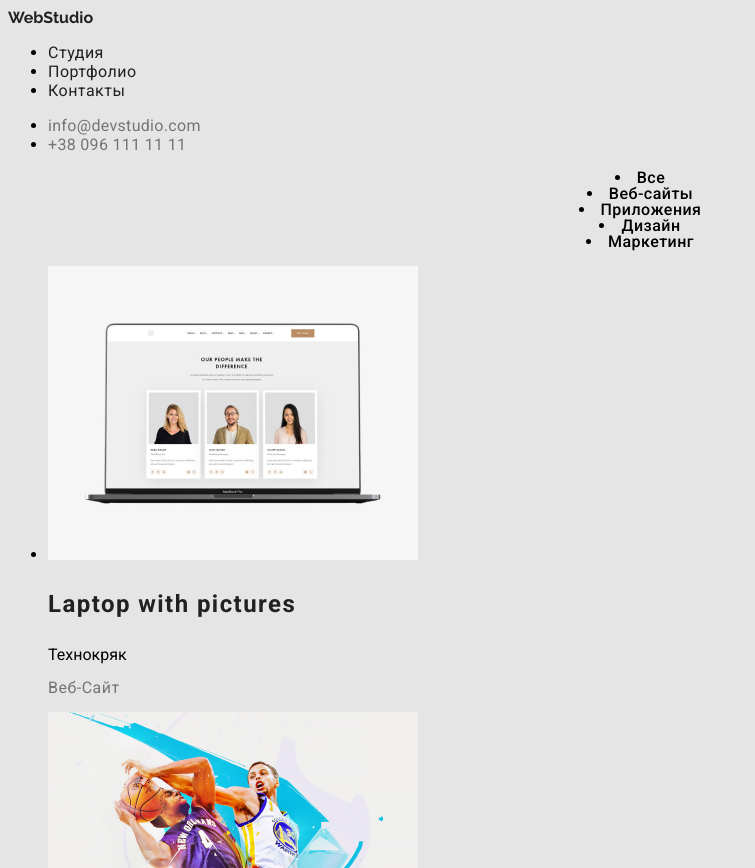
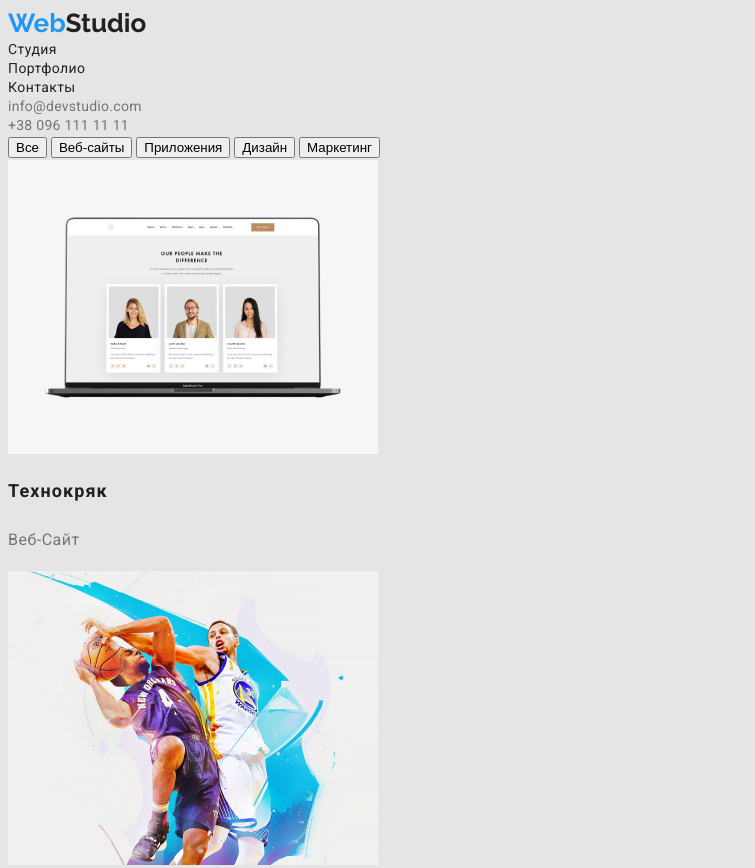
Before and after one commit to VeronikaTan/goit-markup-hw-02, a plain HTML site: page portfolio.html in a window 1280 px wide. Shown: the top 868 px of the page, without its empty margins (0-755 px from the left). Drawn offline with Linux system fonts and the light colour scheme.

Commit message:
fixed logo

```diff
--- a/css/styles.css
+++ b/css/styles.css
@@ -2,24 +2,33 @@ body {
   background-color: #e5e5e5;
   font-family: Roboto, sans-serif;
 }
+
+.list {
+  list-style: none;
+  padding-left: 0;
+  margin: 0;
+}
 /*.....LOGO....*/
 .logo-head {
   font-family: Raleway, sans-serif;
-  font-size: 1.2;
+  font-size: 26px;
+  line-height: 1.2;
   color: #212121;
+  list-style-type: none;
   text-decoration: none;
 }
 
 /*..........HEADER......*/
-.filter {
+.filter li {
   font-family: Roboto, sans-serif;
   font-style: Medium;
-  font-size: 1.6;
-  line-height: 1;
+  font-size: 16px;
+  line-height: 1.6;
   letter-spacing: 0.03em;
   font-weight: 500;
   text-align: center;
-  text-decoration: none;
+  list-style-type: none;
+  display: inline;
 }
 
 button:hover,
@@ -30,22 +39,24 @@ button:active {
 
 .page-navigation {
   font-family: Roboto, sans-serif;
-  font-size: 1.6;
+  font-size: 14px;
   line-height: 1;
   letter-spacing: 0.03em;
   color: #212121;
   text-decoration: none;
 }
 
-.page-navigation {
+.page-navigation li {
   text-decoration: none;
 }
 
-.contacts a {
+.contacts-head {
   color: #757575;
-  font-size: 1.14;
+  font-size: 14px;
   line-height: 1;
   letter-spacing: 0.02em;
+  list-style-type: none;
+  text-decoration: none;
 }
 
 .contacts a {
@@ -63,10 +74,11 @@ button:active {
   color: #212121;
   list-style-type: none;
   font-weight: 700;
-  font-size: 2;
+  font-size: 18px;
   font-style: bold;
-  line-height: 1.71;
+  line-height: 2;
   letter-spacing: 0.06em;
+  list-style-type: none;
 }
 
 img {
@@ -80,8 +92,8 @@ img {
   color: #757575;
   font-family: Roboto, sans-serif;
   font-style: Regular;
-  font-size: 1.5;
-  line-height: 1;
+  font-size: 16px;
+  line-height: 1.9;
   letter-spacing: 0.03em;
 }
 
@@ -96,6 +108,8 @@ ul a:focus {
   font-family: Raleway, sans-serif;
   font-size: 1.2;
   color: #ffffff;
+  font-size: 26px;
+  text-decoration: none;
 }
 
 footer {
@@ -108,12 +122,17 @@ footer {
   letter-spacing: 0.03em;
 }
 
-address > p {
+.place {
   color: #ffffff;
 }
 
-address > a {
+address {
+  font-style: normal;
+}
+
+.contacts-footer {
   color: rgba(255, 255, 255, 0.6);
+  text-decoration: none;
 }
 
 address > p:hover,
@@ -122,3 +141,7 @@ address > p:focus,
 .contacts-footer:hover {
   color: #2196f3;
 }
+
+span {
+  color: #2196f3;
+}
--- a/portfolio.html
+++ b/portfolio.html
@@ -1,137 +1,129 @@
 <!DOCTYPE html>
 <html lang="en">
   <head>
-    <meta charset="UTF-8">
-    <meta http-equiv="X-UA-Compatible" content="IE=edge">
-    <meta name="viewport" content="width=device-width, initial-scale=1.0">
+    <meta charset="UTF-8" />
+    <meta http-equiv="X-UA-Compatible" content="IE=edge" />
+    <meta name="viewport" content="width=device-width, initial-scale=1.0" />
     <title>Potfolio</title>
-    <link rel="preconnect" href="https://fonts.googleapis.com">
-    <link rel="preconnect" href="https://fonts.gstatic.com" crossorigin>
-    <link href="https://fonts.googleapis.com/css2?family=Raleway:wght@700&family=Roboto:wght@400;500;700;900&display=swap"
-        rel="stylesheet">
-        <link rel="stylesheet" href="./css/styles.css">
+    <link rel="preconnect" href="https://fonts.googleapis.com" />
+    <link rel="preconnect" href="https://fonts.gstatic.com" crossorigin />
+    <link
+      href="https://fonts.googleapis.com/css2?family=Raleway:wght@700&family=Roboto:wght@400;500;700;900&display=swap"
+      rel="stylesheet"
+    />
+    <link rel="stylesheet" href="./css/styles.css" />
   </head>
   <body>
     <header>
       <nav>
-            <a href="" class="logo-head">WebStudio</a>
+        <a href="" class="logo-head"><span>Web</span>Studio</a>
 
-
-
-            <ul>
+        <ul class="list">
           <li><a href="./index.html" class="page-navigation">Cтудия</a></li>
-                <li><a href="./portfolio.html" class="page-navigation">Портфолио</a></li>
+          <li>
+            <a href="./portfolio.html" class="page-navigation">Портфолио</a>
+          </li>
           <li><a href="" class="page-navigation">Контакты</a></li>
         </ul>
-
-
       </nav>
 
-            <ul class="contacts">
-            <li><a href="">info@devstudio.com</a></li>
-            <li><a href="">+38 096 111 11 11</a></li>
+      <ul class="list">
+        <li><a href="" class="contacts-head">info@devstudio.com</a></li>
+        <li><a href="" class="contacts-head">+38 096 111 11 11</a></li>
       </ul>
-
     </header>
 
     <main>
       <h1 hidden>Portfolio</h1>
       <!--Filter of the body objects-->
-        <div class="filter">
-            <li>Все</li>
-            <li>Веб-сайты</li>
-            <li>Приложения</li>
-            <li>Дизайн</li>
-            <li>Маркетинг</li>
-        </div>
-        <ul>
+
+      <ul class="filter list">
+        <li><button type="button">Все</button></li>
+        <li><button type="button">Веб-сайты</button></li>
+        <li><button type="button">Приложения</button></li>
+        <li><button type="button">Дизайн</button></li>
+        <li><button type="button">Маркетинг</button></li>
+      </ul>
+      <ul class="list">
         <li>
-                <img src="./images/pic.jpg" alt="Laptop with pictures" width="370">
-                <h2 class="description">Laptop with pictures</h2>Технокряк</h2>
+          <img src="./images/pic.jpg" alt="Laptop with pictures" width="370" />
+          <h2 class="description">Технокряк</h2>
           <p class="categories">Веб-Сайт</p>
-
-
         </li>
         <li>
-                <img src="./images/pic1.jpg" alt="Poster of a man" width="370">
+          <img src="./images/pic1.jpg" alt="Poster of a man" width="370" />
           <h2 class="description">Постер New Orleans vs Golden Star</h2>
           <p class="categories">Дизайн</p>
-
-
         </li>
 
         <li>
-                <img src="./images/pic2.jpg" alt="Logo of a Seafood restaurant" width="370">
+          <img
+            src="./images/pic2.jpg"
+            alt="Logo of a Seafood restaurant"
+            width="370"
+          />
           <h2 class="description">Ресторан Seafood</h2>
           <p class="categories">Приложение</p>
-
-
         </li>
 
         <li>
-                <img src="./images/pic3.jpg" alt="Headphones" width="370">
+          <img src="./images/pic3.jpg" alt="Headphones" width="370" />
           <h2 class="description">Проект Prime</h2>
           <p class="categories">Маркетинг</p>
-
-
         </li>
 
         <li>
-                <img src="./images/pic4.jpg" alt="Two bricks" width="370">
+          <img src="./images/pic4.jpg" alt="Two bricks" width="370" />
           <h2 class="description">Проект Boxes</h2>
           <p class="categories">Приложение</p>
-
-
         </li>
 
         <li>
-                <img src="./images/pic5.jpg" alt="Computer screen" width="370">
+          <img src="./images/pic5.jpg" alt="Computer screen" width="370" />
           <h2 class="description">Inspirations has no borders</h2>
           <p class="categories">Веб-Сайт</p>
-
-
         </li>
 
         <li>
-                <img src="./images/pic6.jpg" alt="Open book with illustrations" width="370">
+          <img
+            src="./images/pic6.jpg"
+            alt="Open book with illustrations"
+            width="370"
+          />
           <h2 class="description">Издание Limited edition</h2>
           <p class="categories">Дизайн</p>
-
-
         </li>
 
         <li>
-                <img src="./images/pic7.jpg" alt="Paper tag" width="370">
+          <img src="./images/pic7.jpg" alt="Paper tag" width="370" />
           <h2 class="description">Проект LAB</h2>
           <p class="categories">Маркетинг</p>
-
-
         </li>
 
         <li>
-                <img src="./images/pic8.jpg" alt="Laptop with hands on it" width="370">
+          <img
+            src="./images/pic8.jpg"
+            alt="Laptop with hands on it"
+            width="370"
+          />
           <h2 class="description">Growing business</h2>
           <p class="categories">Приложение</p>
-
-
         </li>
-
       </ul>
-
-
-
     </main>
 
     <footer>
-
-        <a href="" class="logo-footer">WebStudio</a>
+      <a href="" class="logo-footer"><span>Web</span>Studio</a>
 
       <address>
-        <p>г. Киев Леси Украинки, 26</p>
-        <a href="mailto:info@devstudio.com" class="contacts-footer">info@devstudio.com</a><br>
-        <a href="tel:+380961111111" class="contacts-footer">+38 096 111 11 11</a>
+        <p class="place">г. Киев Леси Украинки, 26</p>
+        <a href="mailto:info@devstudio.com" class="contacts-footer"
+          >info@devstudio.com</a
+        ><br />
+        <a href="tel:+380961111111" class="contacts-footer"
+          >+38 096 111 11 11</a
+        >
       </address>
-
     </footer>
   </body>
 </html>
```
Also changed, not shown: 1 other file. Lines whose indentation alone changed are shown as unchanged.
